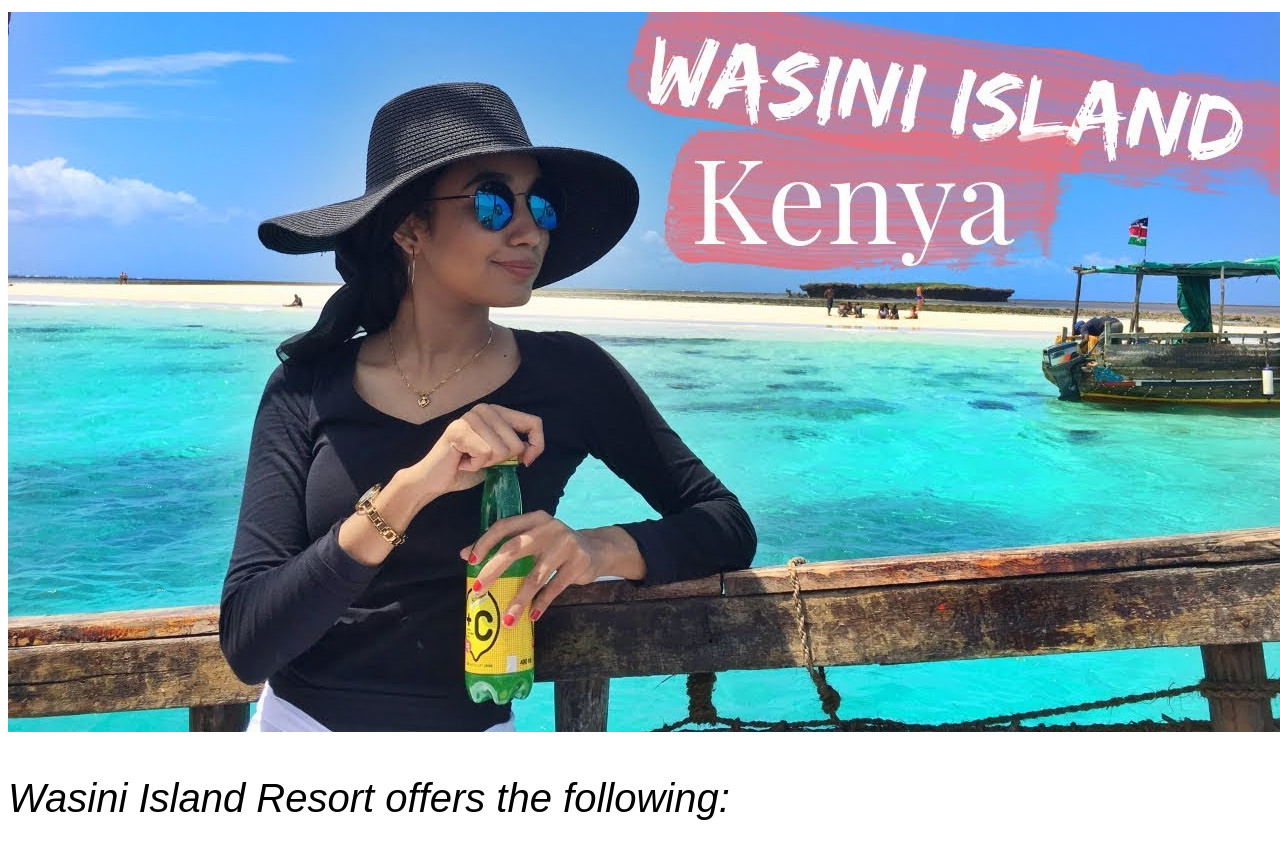
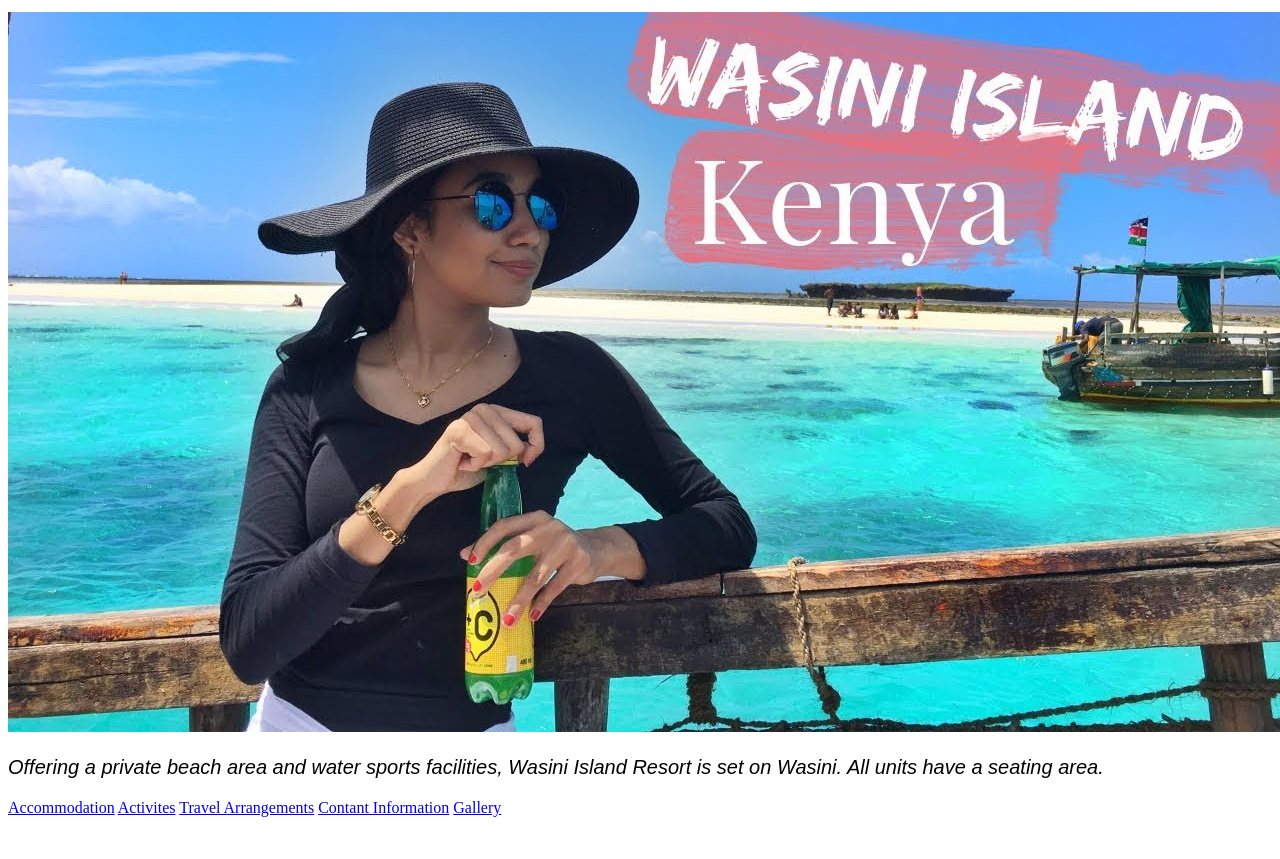
Before and after one commit to Bwangari/Git-Branching-website-Lesson, a plain HTML site: page index.html in a window 1280 px wide. Shown: the part 113-972 px from the top of the page. After the commit the page ends 938 px from the top, so only its background shows below. Drawn offline with Linux system fonts and the light colour scheme.

Commit message:
I have added links to more information about the resort

```diff
--- a/css/styles.css
+++ b/css/styles.css
@@ -4,7 +4,7 @@ h1{
   text-align: center;
 }
 p{
-font-size: 40px;
+font-size: 20px;
 font-style: italic;
 font-family: sans-serif;
 }
--- a/index.html
+++ b/index.html
@@ -9,8 +9,13 @@
 <h1>
   Welcome to Wasini Island Resort</h1>
 <img src="images/wasini.jpg" alt="wasini island">
-  <p>
-Wasini Island Resort offers the following:
- </p>
+<p>Offering a private beach area and water sports facilities, Wasini Island Resort is set on Wasini. All units have a seating area.</p>
+  <a href="acc.html"> Accommodation</a>
+ <a href="activites.html"> Activites</a>
+ <a href="travel-arrang.html">Travel Arrangements</a>
+
+ <a href="contact.html">Contant Information</a>
+
+ <a href="pic.html"> Gallery </a>
   </body>
 </html>
```
Also changed, not shown: acc.html (added), activites.html (added), contact.html (added), pic.html (added), travel-arrang.html (added).
